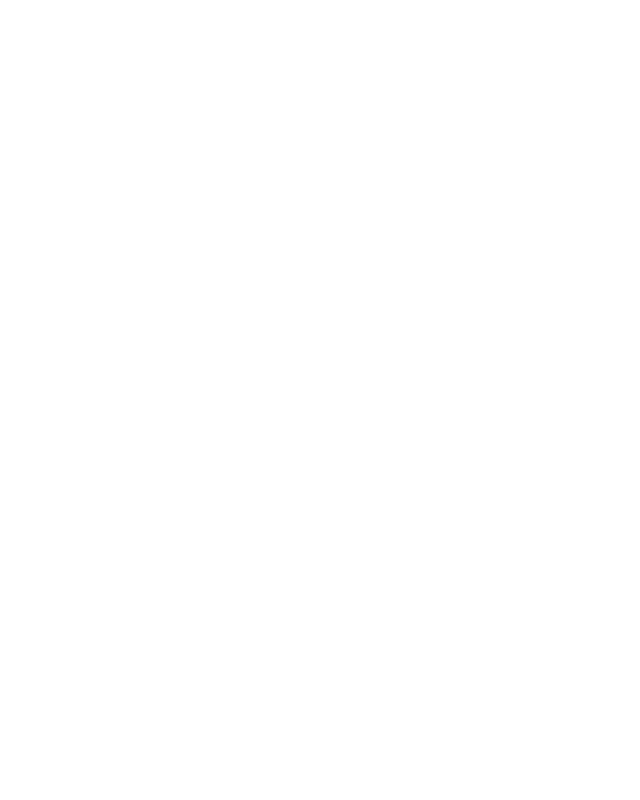
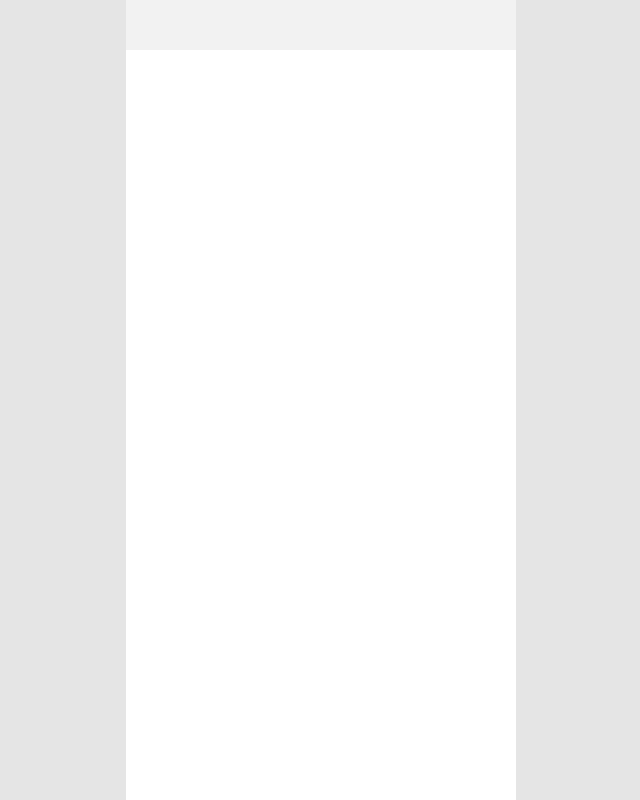
Before and after one commit to 100-hours-a-week/18-team-timeline-fe, a React (Vite) app in the folder frontend/: page /main in a window 1280 px wide. Shown: the whole page, without its empty margins (319-959 px from the left). Built offline with nearby package versions, Linux system fonts and the light colour scheme; a web font is replaced by a local one.

Commit message:
feat: 반응형 모바일 레이아웃 구현 (#2)

```diff
--- a/frontend/src/App.tsx
+++ b/frontend/src/App.tsx
@@ -8,12 +8,13 @@
 import SignUp from '@/pages/PU-001';
 import Login from '@/pages/PU-002';
 import UserInfo from '@/pages/PU-003';
+import { Container } from './components/layout/Container';
 
 const App: React.FC = () => {
   const currentPage = usePageStore((state) => state.currentPage);
 
   return (
-    <div>
+    <Container>
       <Router>
         <Routes>
           <Route path="/" element={<Navigate to={currentPage} />} />
@@ -24,7 +25,7 @@
           <Route path={ROUTES.USER_INFO} element={<UserInfo />} />
         </Routes>
       </Router>
-    </div>
+    </Container>
   );
 };
 
--- /dev/null
+++ b/frontend/src/components/layout/Container.tsx
@@ -0,0 +1,42 @@
+import { useEffect, useState } from 'react'
+import type { DetailedHTMLProps, HTMLAttributes } from 'react'
+import clsx from 'clsx'
+
+type ReactDivProps = DetailedHTMLProps<
+  HTMLAttributes<HTMLDivElement>,
+  HTMLDivElement
+>
+
+type ContainerProps = ReactDivProps & {
+  children: React.ReactNode
+}
+
+export const Container = ({ className: _className, children }: ContainerProps) => {
+  const [isSmall, setIsSmall] = useState(false)
+
+  useEffect(() => {
+    const handleResize = () => {
+      setIsSmall(window.innerWidth < window.screen.width / 2.5)
+    }
+
+    handleResize()
+    window.addEventListener('resize', handleResize)
+    return () => window.removeEventListener('resize', handleResize)
+  }, [])
+
+  const containerClass = 'flex items-center justify-center min-h-screen bg-mainBgColor'
+
+  const wrapperClass = clsx(
+    isSmall ? 'w-full' : 'w-full max-w-[390px]',
+    'h-screen mx-auto bg-myWhite',
+    _className
+  )
+
+  return (
+    <div className={containerClass}>
+      <div className={wrapperClass}>
+        {children}
+      </div>
+    </div>
+  )
+}
--- /dev/null
+++ b/frontend/src/components/layout/Header.tsx
@@ -0,0 +1,23 @@
+import type { DetailedHTMLProps, HTMLAttributes } from 'react'
+import clsx from 'clsx'
+
+type ReactDivProps = DetailedHTMLProps<
+  HTMLAttributes<HTMLDivElement>,
+  HTMLDivElement
+>
+
+type HeaderProps = ReactDivProps & {}
+
+const HeaderClass = 'top-0 left-0 w-full h-[50px] bg-headerColor'
+
+export const Header = ({ className: _className }: HeaderProps) => {
+  const className = clsx(
+    HeaderClass,
+    _className
+  )
+
+  return (
+    <div className={className}>
+    </div>
+  )
+}
--- a/frontend/src/constants/url.ts
+++ b/frontend/src/constants/url.ts
@@ -27,8 +27,8 @@
   USER_PASSWORD: '/users/me/password',
   USER_WITHDRAW: '/users/me/state',
   NEWS: '/news',
+  NEWS_HOTISSUE: '/news/hotissue',
   NEWS_DETAIL: '/news/:id',
-  NEWS_HOTISSUE: '/news/hotissue',
   BOOKMARK: '/news/:id/bookmark',
   COMMENT: '/news/:id/comments',
 
--- a/frontend/src/pages/PN-001/index.tsx
+++ b/frontend/src/pages/PN-001/index.tsx
@@ -1,5 +1,9 @@
+import { Header } from "@/components/layout/Header";
+
 export default function MainPage() {
   return (
-    null
+    <div>
+      <Header/>
+    </div>
   )
 }
--- a/frontend/src/pages/PN-002/index.tsx
+++ b/frontend/src/pages/PN-002/index.tsx
@@ -1,5 +1,7 @@
+import { Header } from "@/components/layout/Header";
+
 export default function NewsDetailPage() {
   return (
-    null
+    <Header/>
   )
 }
--- a/frontend/src/pages/PU-001/index.tsx
+++ b/frontend/src/pages/PU-001/index.tsx
@@ -1,5 +1,7 @@
+import { Header } from "@/components/layout/Header";
+
 export default function SignUpPage() {
   return (
-    null
+    <Header/>
   )
 }
--- a/frontend/src/pages/PU-002/index.tsx
+++ b/frontend/src/pages/PU-002/index.tsx
@@ -1,5 +1,7 @@
+import { Header } from "@/components/layout/Header";
+
 export default function LoginPage() {
   return (
-    null
+    <Header/>
   )
 }
--- a/frontend/src/pages/PU-003/index.tsx
+++ b/frontend/src/pages/PU-003/index.tsx
@@ -1,5 +1,7 @@
+import { Header } from "@/components/layout/Header";
+
 export default function UserInfoPage() {
   return (
-    null
+    <Header/>
   )
 }
```
